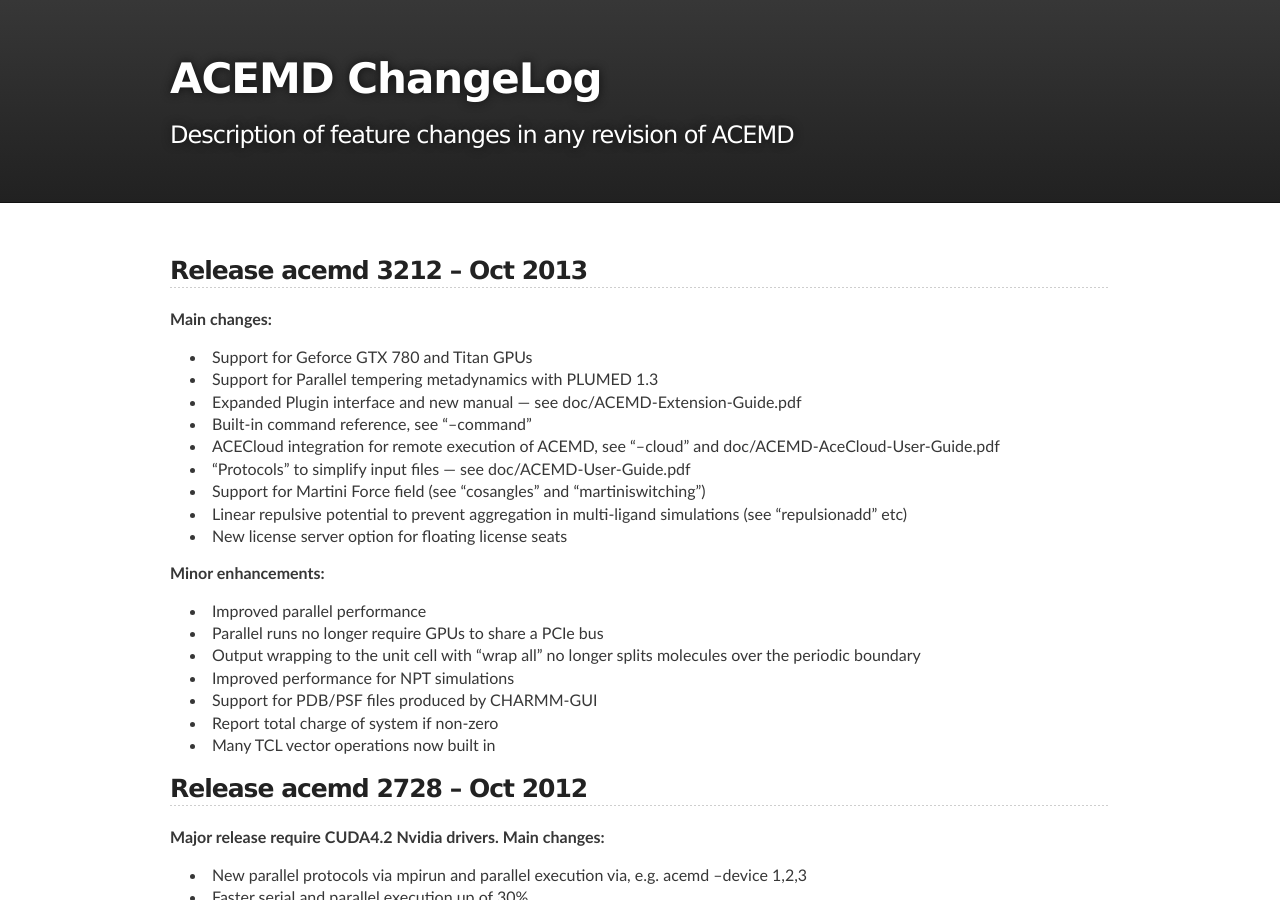
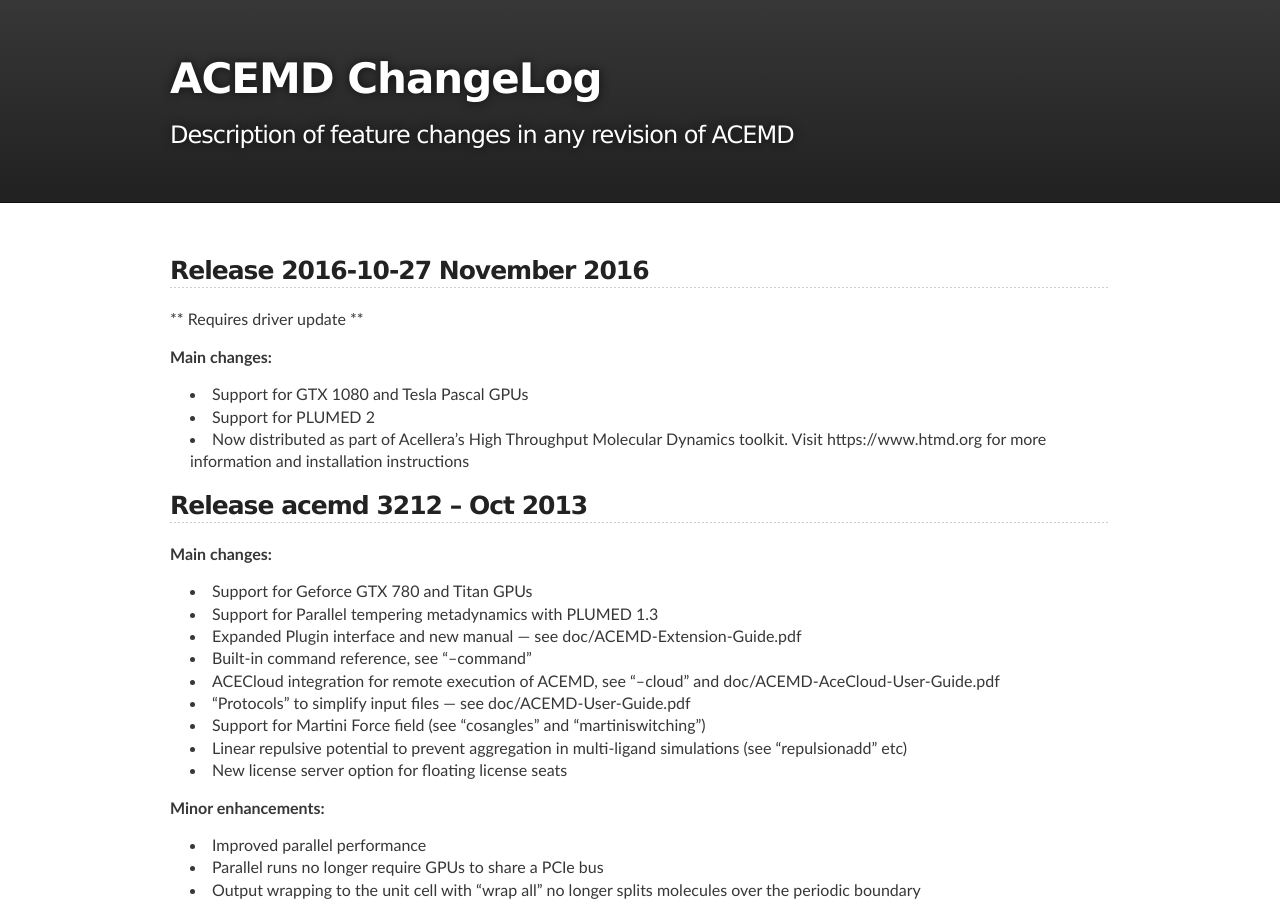
Before and after one commit to Acellera/docs.acellera.com, a Jekyll site: the page built from acemd/changelog/index.md, in a window 1280 px wide and 900 px high. Built offline with Jekyll 4.4.1, drawn with Linux system fonts in a browser that asks for light colours.

Commit message:
rev changelog

```diff
--- a/acemd/changelog/index.md
+++ b/acemd/changelog/index.md
@@ -4,6 +4,18 @@
 name: Changelog
 description: Description of feature changes in any revision of ACEMD
 ---
+
+Release 2016-10-27   November 2016
+----------------------------------
+
+** Requires driver update **
+
+**Main changes:**
+
+- Support for GTX 1080 and Tesla Pascal GPUs
+- Support for PLUMED 2
+- Now distributed as part of Acellera's High Throughput Molecular Dynamics toolkit. Visit https://www.htmd.org for more information and installation instructions
+
 
 Release acemd 3212 – Oct 2013
 -----------------------------
```
